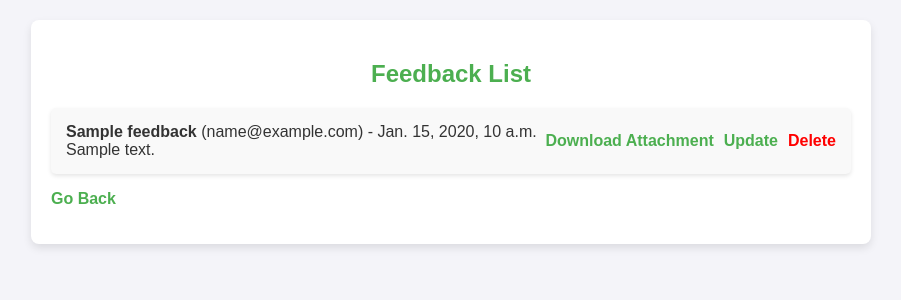
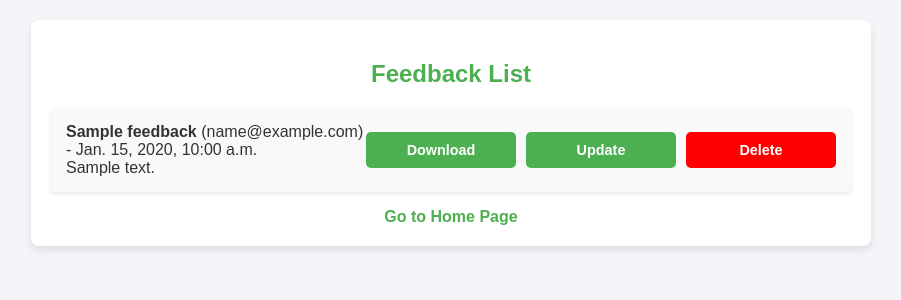
Before and after one commit to kar0v/DevOps-Projects, a Django app: page /list/ in a window 1280 px wide. Shown: the top 300 px of the page, without its empty margins (189-1090 px from the left). Run offline with Django 5.2, Linux system fonts and the light colour scheme; tables that the repository leaves empty hold one stand-in row (values such as "Sample post").

Commit message:
CRUD & Logging finalized

```diff
--- a/Django/feedback_logger/feedback/templates/feedback/feedback_form.html
+++ b/Django/feedback_logger/feedback/templates/feedback/feedback_form.html
@@ -110,7 +110,7 @@
             <button type="submit">Submit</button>
         </form>
 
-        <a href="javascript:history.back()" class="back-link">Go Back</a>
+        <a href="/">Home</a>
     </div>
 </body>
 </html>
--- a/Django/feedback_logger/feedback/templates/feedback/feedback_list.html
+++ b/Django/feedback_logger/feedback/templates/feedback/feedback_list.html
@@ -44,28 +44,67 @@
             align-items: center;
         }
 
+        .feedback-details {
+            flex: 3;
+        }
+
         .actions {
             display: flex;
             gap: 10px;
+            flex: 1;
+            justify-content: flex-end;
         }
 
-        a {
+        .action-link {
             text-decoration: none;
+            color: #fff;
+            font-weight: bold;
+            padding: 10px 15px;
+            border-radius: 5px;
+            text-align: center;
+            font-size: 0.9em;
+            transition: background-color 0.3s ease;
+            display: inline-block;
+            min-width: 120px;
+        }
+
+        .download {
+            background-color: #4CAF50;
+        }
+
+        .download:hover {
+            background-color: #45a049;
+        }
+
+        .update {
+            {% comment %} background-color: #007BFF; {% endcomment %}
+            background-color: #4CAF50;
+
+        }
+
+        .update:hover {
+            background-color: #0056b3;
+        }
+
+        .delete {
+            background-color: #FF0000;
+        }
+
+        .delete:hover {
+            background-color: #cc0000;
+        }
+
+        .back-link {
+            margin-top: 15px;
+            display: block;
+            text-align: center;
             color: #4CAF50;
             font-weight: bold;
-            transition: color 0.3s ease;
+            text-decoration: none;
         }
 
-        a:hover {
-            color: #45a049;
-        }
-
-        .delete-link {
-            color: red;
-        }
-
-        .delete-link:hover {
-            color: darkred;
+        .back-link:hover {
+            text-decoration: underline;
         }
     </style>
 </head>
@@ -76,16 +115,16 @@
         <ul>
             {% for feedback in feedbacks %}
             <li>
-                <div>
-                    <strong>{{ feedback.name }}</strong> ({{ feedback.email }}) - {{ feedback.created_at }}<br>
-                    {{ feedback.message }}<br>
+                <div class="feedback-details">
+                    <strong>{{ feedback.name }}</strong> ({{ feedback.email }}) - {{ feedback.created_at|date:"M. d, Y, g:i a" }}<br>
+                    {{ feedback.message }}
                 </div>
                 <div class="actions">
                     {% if feedback.attachment %}
-                        <a href="{{ feedback.attachment.url }}">Download Attachment</a>
+                    <a href="{{ feedback.attachment.url }}" class="action-link download">Download</a>
                     {% endif %}
-                    <a href="{% url 'update_feedback' feedback.id %}" class="update-link">Update</a>
-                    <a href="{% url 'delete_feedback' feedback.id %}" class="delete-link">Delete</a>
+                    <a href="{% url 'update_feedback' feedback.id %}" class="action-link update">Update</a>
+                    <a href="{% url 'delete_feedback' feedback.id %}" class="action-link delete">Delete</a>
                 </div>
             </li>
             {% endfor %}
@@ -94,7 +133,7 @@
         <p>No feedback entries available yet.</p>
         {% endif %}
 
-        <p><a href="javascript:history.back()" class="back-link">Go Back</a></p>
+        <a href="/" class="back-link">Go to Home Page</a>
     </div>
 </body>
 </html>
--- a/Django/feedback_logger/feedback/templates/feedback/feedback_success.html
+++ b/Django/feedback_logger/feedback/templates/feedback/feedback_success.html
@@ -57,7 +57,7 @@
     <div class="container">
         <h1>Thank You, {{ name }}!</h1>
         <p>Your feedback has been submitted successfully.</p>
-        <a href="/">Go to Landing Page</a>
+        <a href="/">Home</a>
     </div>
 </body>
 </html>
--- a/Django/feedback_logger/feedback/views.py
+++ b/Django/feedback_logger/feedback/views.py
@@ -39,12 +39,13 @@ def delete_feedback(request, feedback_id):
     feedback = get_object_or_404(Feedback, id=feedback_id)
     if request.method == 'POST':
         feedback.delete()
+        logger.info(f"Deleted Feedback | Email: {feedback.email} | Message: {feedback.message} | File: {feedback.attachment.name if feedback.attachment else 'No file'}")
         return redirect('feedback_list')
     return render(request, 'feedback/delete_feedback.html', {'feedback': feedback})
 
 
 def update_feedback(request, feedback_id):
-    # Get the feedback object or return 404 if not found
+    old_message = feedback.message
     feedback = get_object_or_404(Feedback, id=feedback_id)
     if request.method == 'POST':
         feedback.message = request.POST.get('message')
@@ -52,3 +53,16 @@ def update_feedback(request, feedback_id):
         logger.info(f"Updated Feedback | Email: {feedback.email} | Old Message: {old_message} | New Message: {feedback.message}")
         return redirect('feedback_list')
     return render(request, 'feedback/update_feedback.html', {'feedback': feedback})
+
+def update_feedback(request, feedback_id):
+    feedback = get_object_or_404(Feedback, id=feedback_id)
+
+    if request.method == 'POST':
+
+        old_message = feedback.message
+
+        feedback.message = request.POST.get('message')
+        feedback.save()
+        logger.info(f"Updated Feedback | Email: {feedback.email} | Old Message: {old_message} | New Message: {feedback.message}")
+        return redirect('feedback_list')  # Redirect to the feedback list page after updating
+    return render(request, 'feedback/update_feedback.html', {'feedback': feedback})
```
Also changed, not shown: Django/feedback_logger/feedback_logger/settings.py (+21 -5 lines), 3 other files.
